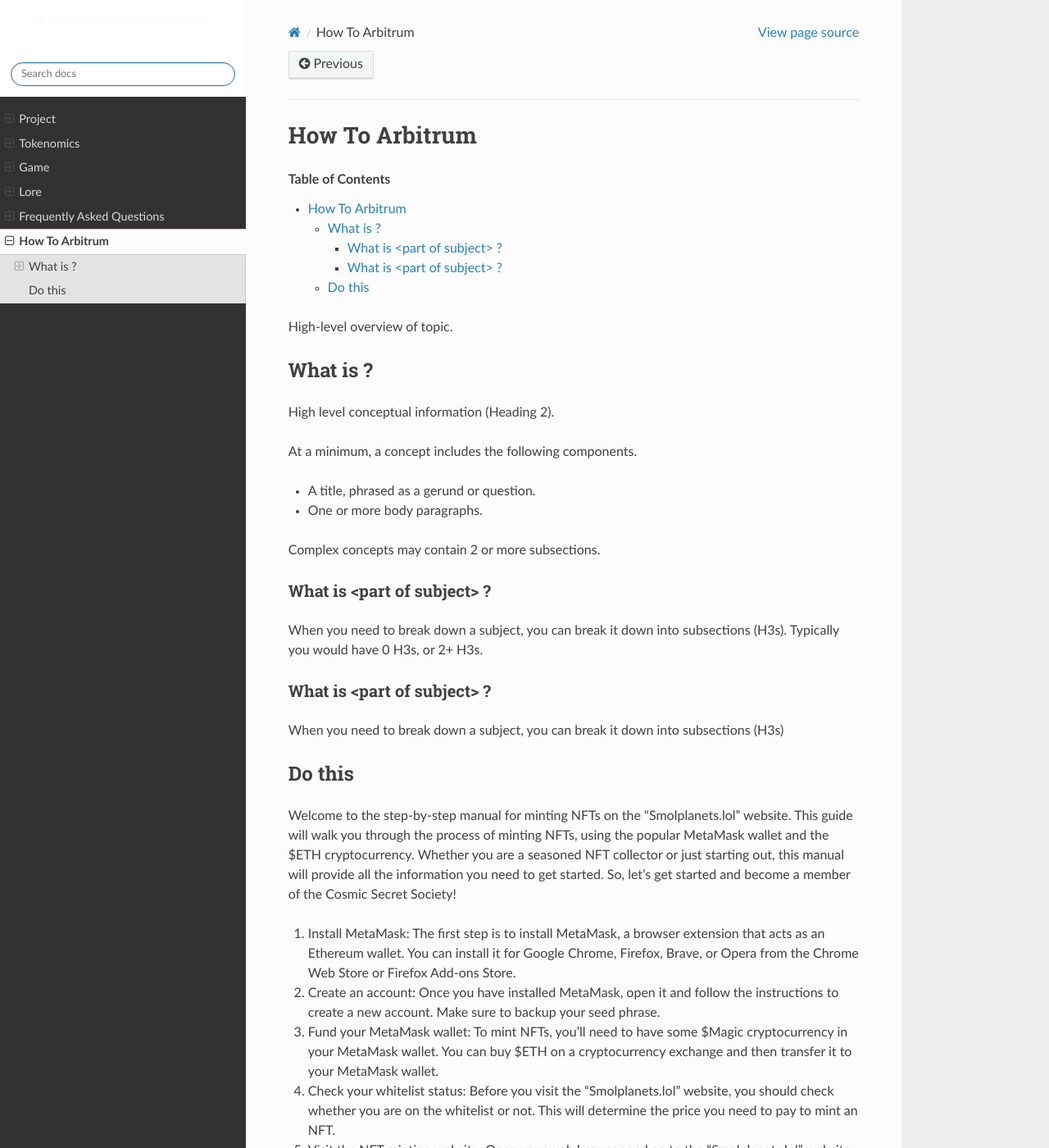
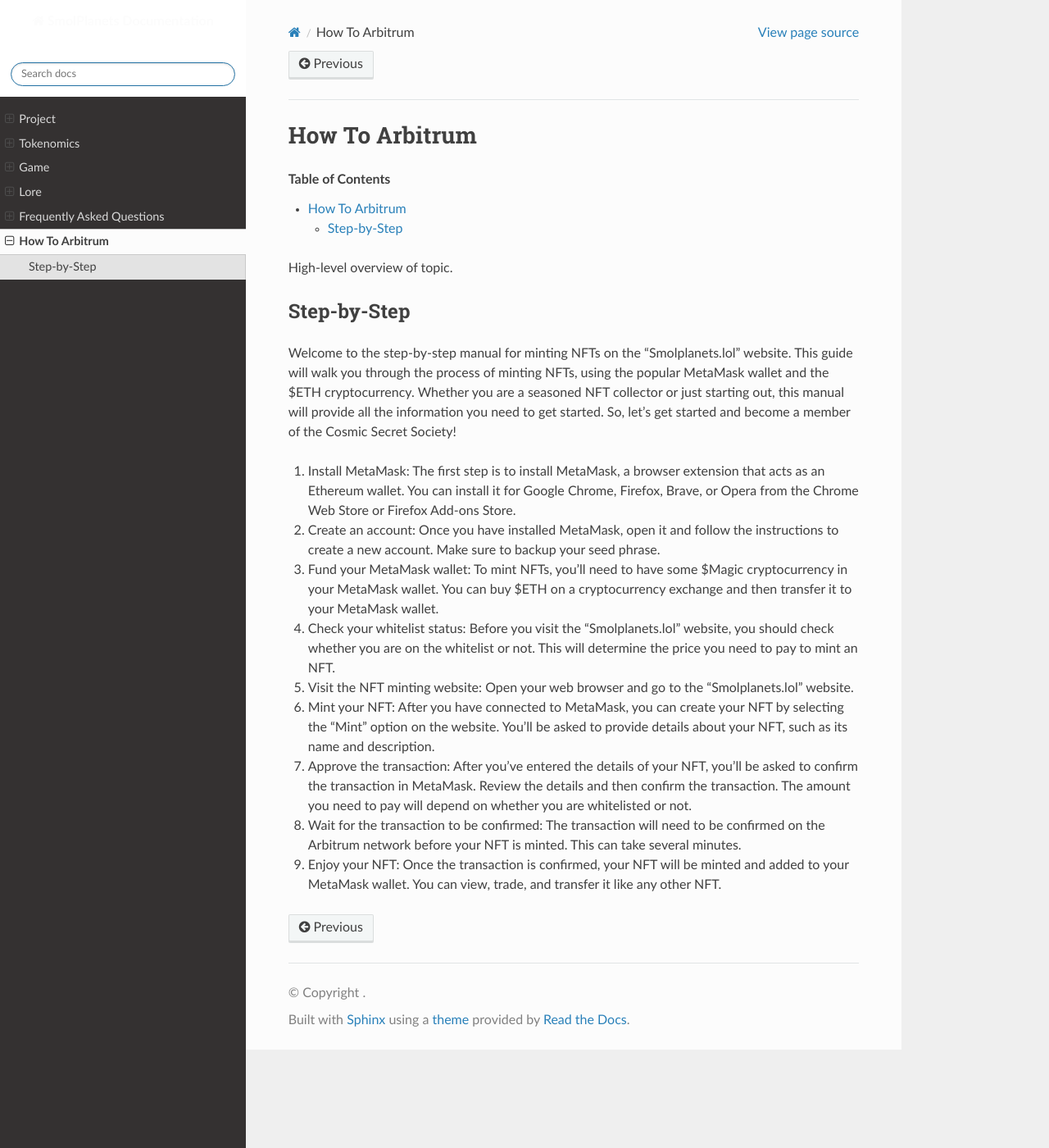
Before and after one commit to bigpapiarnold/smolplanets_documentation, a Sphinx documentation site: the page built from docs/source/HowToArbitrum.rst, in a window 1280 px wide and 1400 px high. Shown: the whole window at 82% size. Built offline with Sphinx 7.4.7 and the Read the Docs theme 2.0.0, drawn with Linux system fonts in a browser that asks for light colours; pages that are not in the unit, such as notebooks, are missing from menus.

Commit message:
Update HowToArbitrum.rst

```diff
--- a/docs/source/HowToArbitrum.rst
+++ b/docs/source/HowToArbitrum.rst
@@ -4,30 +4,7 @@
 
 High-level overview of topic.
 
-What is ?
-**********
-
-High level conceptual information (Heading 2).
-
-At a minimum, a concept includes the following components.
-
-* A title, phrased as a gerund or question.
-* One or more body paragraphs.
-
-Complex concepts may contain 2 or more subsections.
-
-What is <part of subject> ?
-============================
-
-When you need to break down a subject, you can break it down into subsections (H3s). Typically you would have 0 H3s, or 2+ H3s.
-
-
-What is <part of subject> ?
-============================
-
-When you need to break down a subject, you can break it down into subsections (H3s)
-
-Do this
+Step-by-Step
 **********
 
 Welcome to the step-by-step manual for minting NFTs on the "Smolplanets.lol" website.
```
